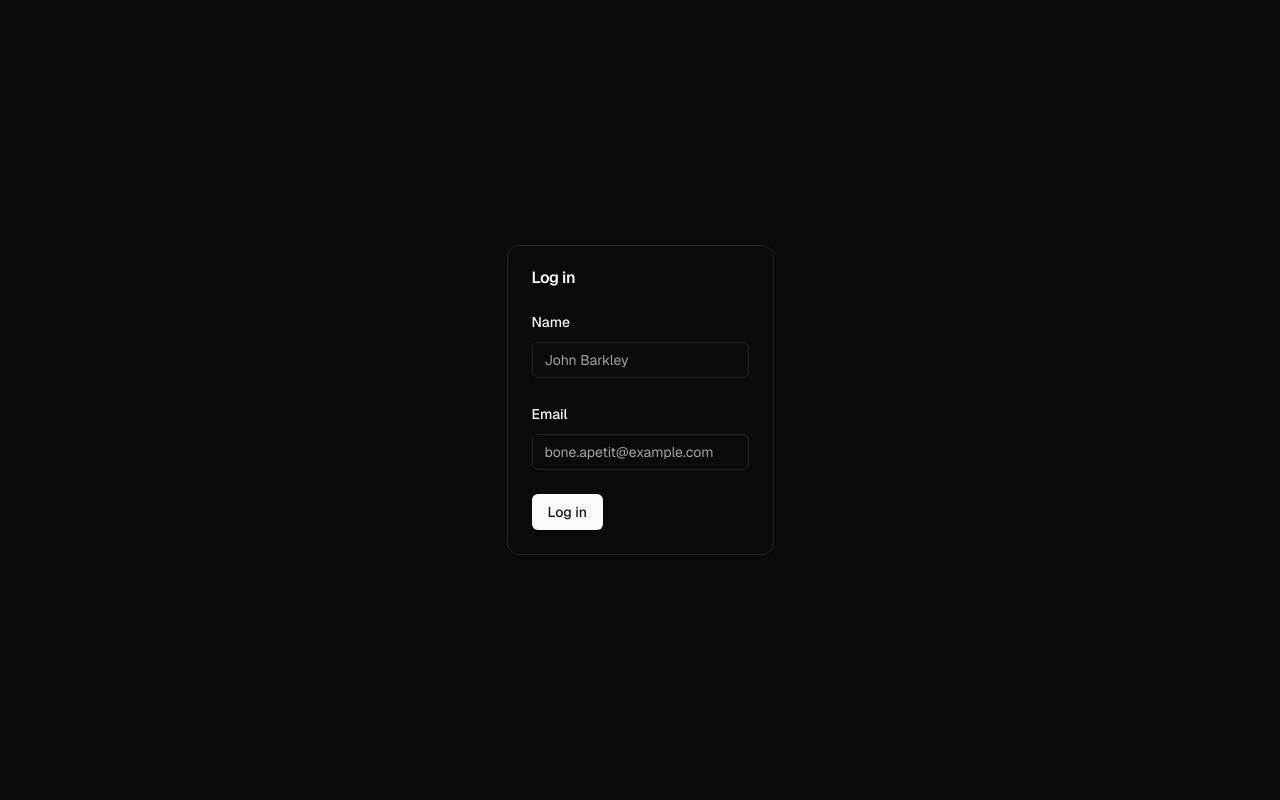
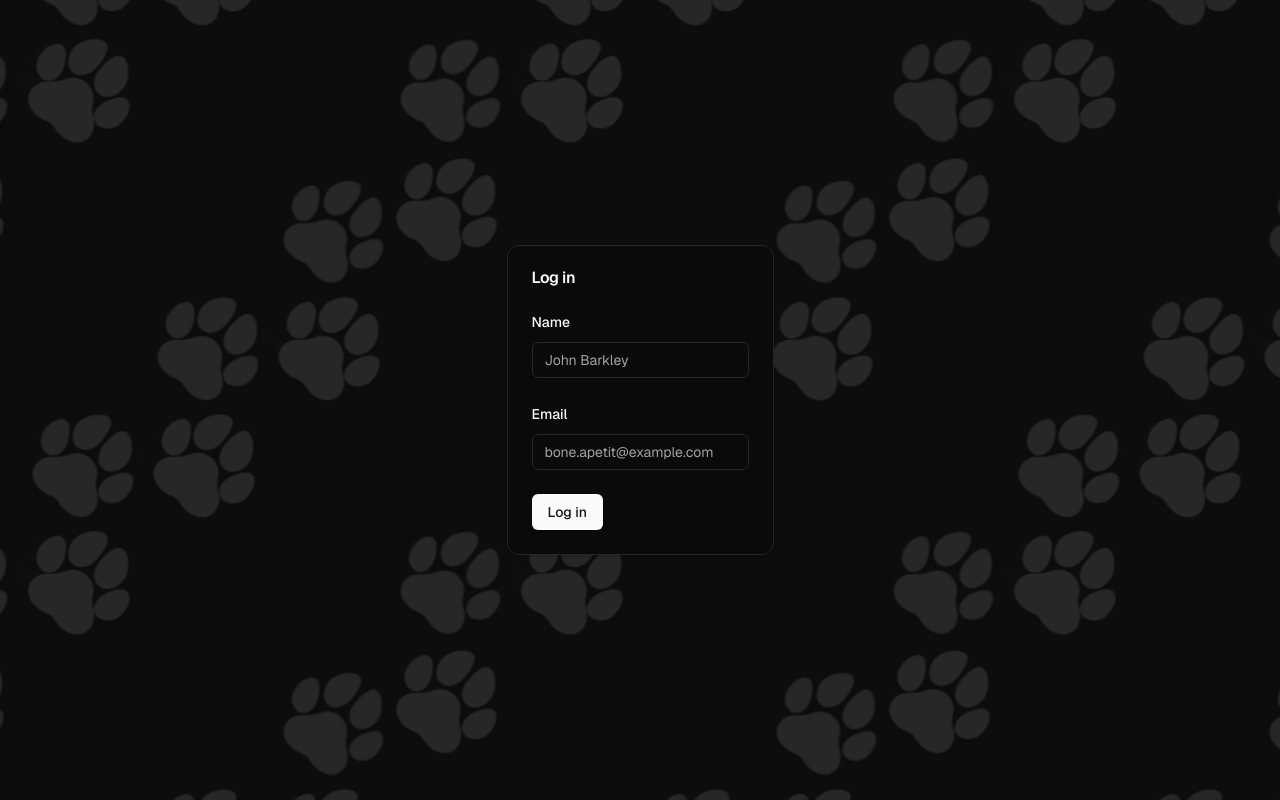
Before and after one commit to r3pwn/fetch-take-home-project, a Next.js app: page /login in a window 1280 px wide. Built offline with nearby package versions, Linux system fonts and the light colour scheme.

Commit message:
feat(login): add pawprint background to login page

```diff
--- a/src/app/globals.css
+++ b/src/app/globals.css
@@ -3,13 +3,13 @@
 @tailwind utilities;
 
 body {
-  font-family: Arial, Helvetica, sans-serif;
+  font-family: var(--font-geist-sans), sans-serif;
 }
 
 @layer base {
   :root {
     --background: 0 0% 100%;
-    --foreground: 0 0% 3.9%;
+    --foreground: 0 0% 5%;
     --card: 0 0% 100%;
     --card-foreground: 0 0% 3.9%;
     --popover: 0 0% 100%;
@@ -35,7 +35,7 @@ body {
     --radius: 0.5rem;
   }
   .dark {
-    --background: 0 0% 3.9%;
+    --background: 0 0% 5%;
     --foreground: 0 0% 98%;
     --card: 0 0% 3.9%;
     --card-foreground: 0 0% 98%;
@@ -70,3 +70,9 @@ body {
     @apply bg-background text-foreground;
   }
 }
+
+.pawprint-bg {
+  background-image: url('/pawprint-bg.png');
+  background-repeat: repeat;
+  background-position: center;
+}
--- a/src/app/layout.tsx
+++ b/src/app/layout.tsx
@@ -25,7 +25,7 @@ export default function RootLayout({
   return (
     <html lang="en" className="dark">
       <body
-        className={`${geistSans.variable} ${geistMono.variable} antialiased font-[family-name:var(--font-geist-sans)]`}
+        className={`${geistSans.variable} ${geistMono.variable} antialiased`}
       >
         {children}
       </body>
--- a/src/app/login/page.tsx
+++ b/src/app/login/page.tsx
@@ -42,7 +42,7 @@ export default function InputForm() {
   }
 
   return (
-    <div className="flex items-center justify-items-center min-h-screen p-8">
+    <div className="flex items-center justify-items-center min-h-screen p-8 pawprint-bg">
       <main className="flex flex-col gap-8 row-start-2 items-center ml-auto mr-auto">
         <Card>
           <CardHeader>
```
Also changed, not shown: public/pawprint-bg.png (added).
